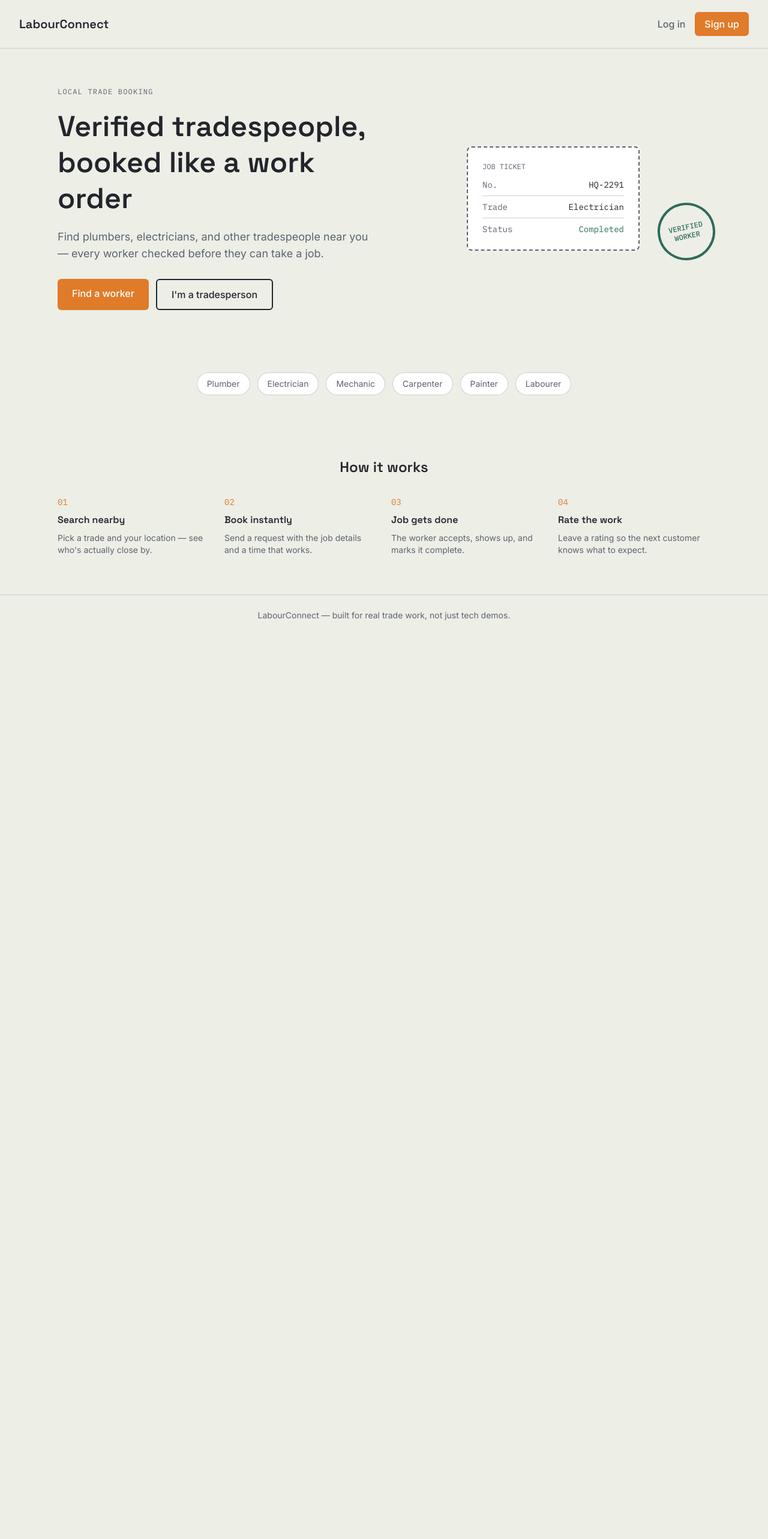
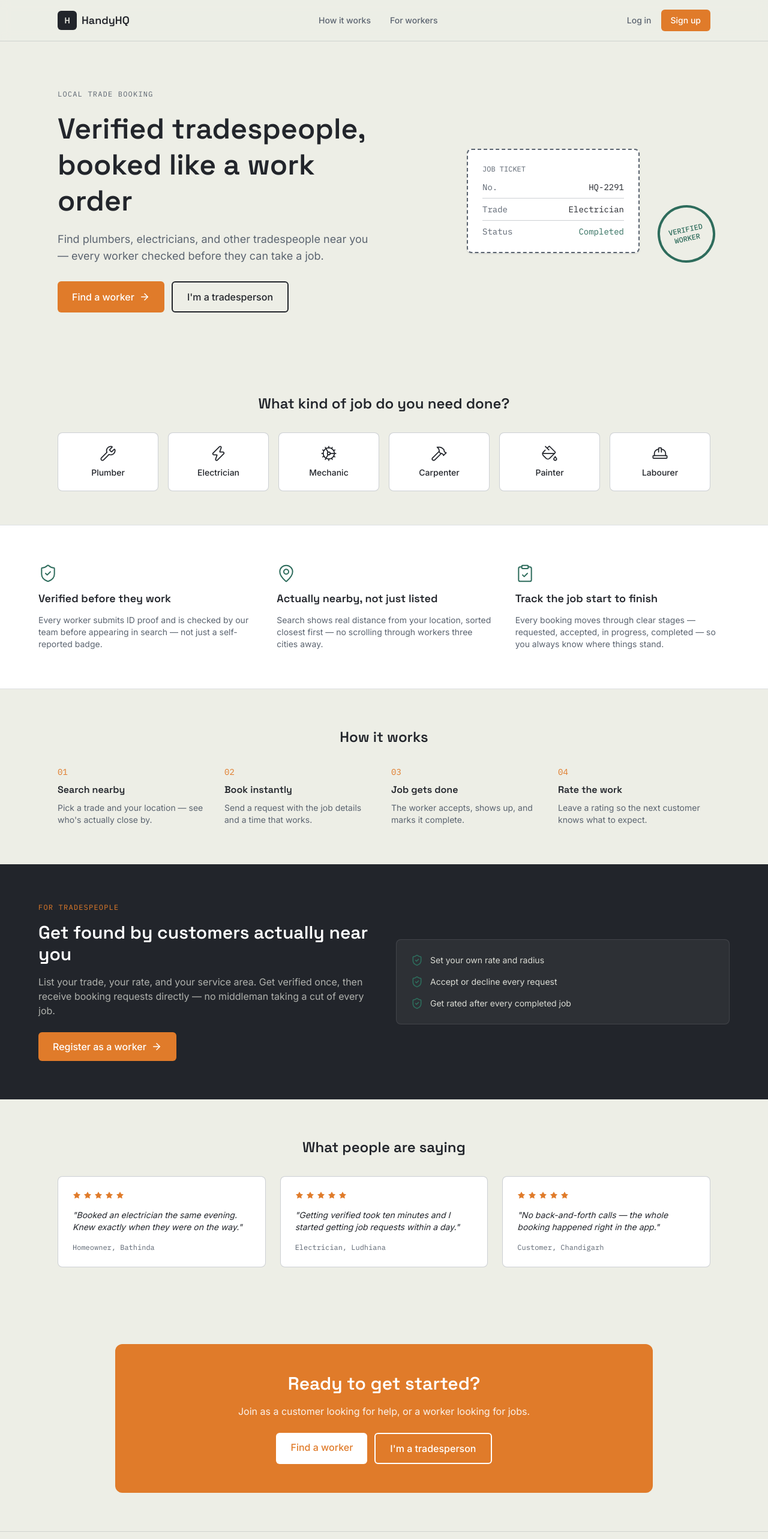
Before and after one commit to AadityaBansal01/HandyHQ, a React (Vite) app in the folder frontend/: page / in a window 1280 px wide. Shown: the top 2566 px of the page at 60% size. Before the commit the page ends 1060 px from the top, so only its background shows below. Built offline with nearby package versions, Linux system fonts and the light colour scheme.

Commit message:
rebuild landing page as HandyHQ with full sections and icons

```diff
--- a/frontend/index.html
+++ b/frontend/index.html
@@ -4,7 +4,7 @@
     <meta charset="UTF-8" />
     <link rel="icon" type="image/svg+xml" href="/favicon.svg" />
     <meta name="viewport" content="width=device-width, initial-scale=1.0" />
-    <title>frontend</title>
+    <title>HandyHQ — Book trusted local tradespeople</title>
     <!-- these two lines load our 3 fonts from Google Fonts, so we can use them in CSS -->
 <link rel="preconnect" href="https://fonts.googleapis.com">
 <link href="https://fonts.googleapis.com/css2?family=Space+Grotesk:wght@500;600&family=Inter:wght@400;500;600&family=IBM+Plex+Mono:wght@400;500&display=swap" rel="stylesheet">
--- a/frontend/package.json
+++ b/frontend/package.json
@@ -11,6 +11,7 @@
   },
   "dependencies": {
     "axios": "^1.18.1",
+    "lucide-react": "^1.23.0",
     "react": "^19.2.7",
     "react-dom": "^19.2.7",
     "react-router-dom": "^7.18.1"
--- a/frontend/src/pages/LandingPage.jsx
+++ b/frontend/src/pages/LandingPage.jsx
@@ -1,34 +1,89 @@
-// pages/LandingPage.jsx — the actual front door of the app
-// signature visual: a "job ticket" mockup + rotated verified stamp,
-// reusing the exact design tokens from our theme setup step
+// pages/LandingPage.jsx — HandyHQ's front door
+// grounded in the "job ticket" identity from our design tokens step:
+// warm paper background, ink text, amber for action, teal for trust/verified signals
 
 import { Link } from 'react-router-dom'
+import {
+  Wrench, Zap, Cog, Hammer, PaintBucket, HardHat,
+  ShieldCheck, MapPin, ClipboardCheck, Star, ArrowRight,
+} from 'lucide-react'
 
-function LandingPage() {
-  const trades = ['Plumber', 'Electrician', 'Mechanic', 'Carpenter', 'Painter', 'Labourer']
+// each trade gets a real icon instead of a plain text pill — makes the category
+// section feel like a product, not a placeholder list
+const trades = [
+  { name: 'Plumber', icon: Wrench },
+  { name: 'Electrician', icon: Zap },
+  { name: 'Mechanic', icon: Cog },
+  { name: 'Carpenter', icon: Hammer },
+  { name: 'Painter', icon: PaintBucket },
+  { name: 'Labourer', icon: HardHat },
+]
+
+// these three map directly to real features you built — verification (Phase 5),
+// geo search (Phase 2), and the booking lifecycle (Phase 4) — nothing fabricated
+const features = [
+  {
+    icon: ShieldCheck,
+    title: 'Verified before they work',
+    text: 'Every worker submits ID proof and is checked by our team before appearing in search — not just a self-reported badge.',
+  },
+  {
+    icon: MapPin,
+    title: 'Actually nearby, not just listed',
+    text: 'Search shows real distance from your location, sorted closest first — no scrolling through workers three cities away.',
+  },
+  {
+    icon: ClipboardCheck,
+    title: 'Track the job start to finish',
+    text: 'Every booking moves through clear stages — requested, accepted, in progress, completed — so you always know where things stand.',
+  },
+]
 
 const steps = [
-    { n: '01', title: 'Search nearby', text: 'Pick a trade and your location — see who\'s actually close by.' },
+  { n: '01', title: 'Search nearby', text: "Pick a trade and your location — see who's actually close by." },
   { n: '02', title: 'Book instantly', text: 'Send a request with the job details and a time that works.' },
   { n: '03', title: 'Job gets done', text: 'The worker accepts, shows up, and marks it complete.' },
   { n: '04', title: 'Rate the work', text: 'Leave a rating so the next customer knows what to expect.' },
 ]
 
+// fictional, illustrative quotes — not attributed to any real person —
+// just to show the tone/use-case of the app, common on real product landing pages
+const testimonials = [
+  { quote: 'Booked an electrician the same evening. Knew exactly when they were on the way.', name: 'Homeowner, Bathinda' },
+  { quote: 'Getting verified took ten minutes and I started getting job requests within a day.', name: 'Electrician, Ludhiana' },
+  { quote: "No back-and-forth calls — the whole booking happened right in the app.", name: 'Customer, Chandigarh' },
+]
+
+function LandingPage() {
   return (
-    <div className="min-h-screen">
-      {/* NAV */}
-      <nav className="flex justify-between items-center px-8 py-5 border-b border-steel/20">
-        <span className="font-display text-xl font-semibold text-ink">LabourConnect</span>
+    <div className="min-h-screen bg-paper">
+      {/* NAV — sticky so it stays visible while scrolling this longer page */}
+      <nav className="sticky top-0 bg-paper/95 backdrop-blur border-b border-steel/20 z-10">
+        <div className="max-w-6xl mx-auto flex justify-between items-center px-8 py-4">
+          <div className="flex items-center gap-2">
+            {/* simple monogram mark — a rounded square with the letter H, not a stock logo */}
+            <div className="w-8 h-8 rounded-md bg-ink flex items-center justify-center">
+              <span className="font-display text-paper font-semibold text-sm">H</span>
+            </div>
+            <span className="font-display text-lg font-semibold text-ink">HandyHQ</span>
+          </div>
+
+          <div className="hidden md:flex items-center gap-8">
+            <a href="#how-it-works" className="text-steel text-sm font-medium">How it works</a>
+            <a href="#for-workers" className="text-steel text-sm font-medium">For workers</a>
+          </div>
+
           <div className="flex items-center gap-4">
-          <Link to="/login" className="text-steel font-medium">Log in</Link>
-          <Link to="/signup" className="bg-amber text-white px-4 py-2 rounded-md font-medium">
+            <Link to="/login" className="text-steel font-medium text-sm">Log in</Link>
+            <Link to="/signup" className="bg-amber text-white px-4 py-2 rounded-md font-medium text-sm">
               Sign up
             </Link>
+          </div>
         </div>
       </nav>
 
       {/* HERO */}
-      <section className="grid md:grid-cols-2 gap-10 items-center px-8 py-16 max-w-6xl mx-auto">
+      <section className="grid md:grid-cols-2 gap-10 items-center px-8 py-20 max-w-6xl mx-auto">
         <div className="flex flex-col gap-5">
           <span className="font-mono text-xs text-steel tracking-widest">LOCAL TRADE BOOKING</span>
           <h1 className="font-display text-4xl md:text-5xl font-semibold text-ink leading-tight">
@@ -38,8 +93,8 @@ function LandingPage() {
             Find plumbers, electricians, and other tradespeople near you — every worker checked before they can take a job.
           </p>
           <div className="flex flex-wrap gap-3 pt-2">
-            <Link to="/signup?role=customer" className="bg-amber text-white px-6 py-3 rounded-md font-medium">
-              Find a worker
+            <Link to="/signup?role=customer" className="bg-amber text-white px-6 py-3 rounded-md font-medium flex items-center gap-2">
+              Find a worker <ArrowRight size={18} />
             </Link>
             <Link to="/signup?role=worker" className="border-2 border-ink text-ink px-6 py-3 rounded-md font-medium">
               I'm a tradesperson
@@ -47,9 +102,9 @@ function LandingPage() {
           </div>
         </div>
 
-        {/* SIGNATURE ELEMENT — the "job ticket" card with a rotated verified stamp */}
+        {/* SIGNATURE ELEMENT — job ticket card + rotated verified stamp */}
         <div className="relative flex justify-center">
-          <div className="bg-white border-2 border-dashed border-steel rounded-lg p-6 w-72 font-mono text-sm">
+          <div className="bg-white border-2 border-dashed border-steel rounded-lg p-6 w-72 font-mono text-sm shadow-sm">
             <p className="text-steel text-xs mb-3">JOB TICKET</p>
             <div className="flex justify-between border-b border-steel/30 pb-2 mb-2">
               <span className="text-steel">No.</span><span className="text-ink">HQ-2291</span>
@@ -61,7 +116,6 @@ function LandingPage() {
               <span className="text-steel">Status</span><span className="text-teal">Completed</span>
             </div>
           </div>
-          {/* rotated stamp — the recurring trust motif from the design tokens step */}
           <div className="absolute -bottom-4 -right-2 w-24 h-24 rounded-full border-4 border-teal flex items-center justify-center rotate-[-12deg] bg-paper">
             <span className="font-mono text-xs font-medium text-teal text-center leading-tight">VERIFIED<br/>WORKER</span>
           </div>
@@ -69,18 +123,34 @@ function LandingPage() {
       </section>
 
       {/* TRADE CATEGORIES */}
-      <section className="px-8 py-10 max-w-6xl mx-auto">
-        <div className="flex flex-wrap gap-3 justify-center">
-          {trades.map((trade) => (
-            <span key={trade} className="bg-white border border-steel/30 text-steel px-4 py-2 rounded-full text-sm">
-              {trade}
-            </span>
+      <section className="px-8 py-14 max-w-6xl mx-auto">
+        <h2 className="font-display text-2xl font-semibold text-ink mb-8 text-center">What kind of job do you need done?</h2>
+        <div className="grid grid-cols-2 md:grid-cols-6 gap-4">
+          {trades.map(({ name, icon: Icon }) => (
+            <Link key={name} to="/signup?role=customer"
+              className="bg-white border border-steel/30 rounded-lg p-5 flex flex-col items-center gap-2 hover:border-amber transition-colors">
+              <Icon className="text-ink" size={28} strokeWidth={1.5} />
+              <span className="text-ink text-sm font-medium">{name}</span>
+            </Link>
           ))}
         </div>
       </section>
 
-      {/* HOW IT WORKS — real sequence, matches the actual booking lifecycle */}
-      <section className="px-8 py-16 max-w-6xl mx-auto">
+      {/* FEATURES — tied to real backend capabilities, not fabricated claims */}
+      <section className="bg-white border-y border-steel/20 px-8 py-16">
+        <div className="max-w-6xl mx-auto grid md:grid-cols-3 gap-10">
+          {features.map(({ icon: Icon, title, text }) => (
+            <div key={title} className="flex flex-col gap-3">
+              <Icon className="text-teal" size={32} strokeWidth={1.5} />
+              <h3 className="font-display font-semibold text-ink text-lg">{title}</h3>
+              <p className="text-steel text-sm">{text}</p>
+            </div>
+          ))}
+        </div>
+      </section>
+
+      {/* HOW IT WORKS */}
+      <section id="how-it-works" className="px-8 py-16 max-w-6xl mx-auto">
         <h2 className="font-display text-2xl font-semibold text-ink mb-8 text-center">How it works</h2>
         <div className="grid md:grid-cols-4 gap-6">
           {steps.map((step) => (
@@ -93,9 +163,87 @@ function LandingPage() {
         </div>
       </section>
 
+      {/* FOR WORKERS — dedicated recruitment pitch, separate from the customer-facing hero */}
+      <section id="for-workers" className="bg-ink px-8 py-16">
+        <div className="max-w-6xl mx-auto grid md:grid-cols-2 gap-10 items-center">
+          <div className="flex flex-col gap-4">
+            <span className="font-mono text-xs text-amber tracking-widest">FOR TRADESPEOPLE</span>
+            <h2 className="font-display text-3xl font-semibold text-white">
+              Get found by customers actually near you
+            </h2>
+            <p className="text-paper/70">
+              List your trade, your rate, and your service area. Get verified once, then receive booking requests directly — no middleman taking a cut of every job.
+            </p>
+            <Link to="/signup?role=worker" className="bg-amber text-white px-6 py-3 rounded-md font-medium w-fit flex items-center gap-2 mt-2">
+              Register as a worker <ArrowRight size={18} />
+            </Link>
+          </div>
+          <div className="bg-white/5 border border-white/10 rounded-lg p-6 flex flex-col gap-4">
+            {['Set your own rate and radius', 'Accept or decline every request', 'Get rated after every completed job'].map((line) => (
+              <div key={line} className="flex items-center gap-3">
+                <ShieldCheck className="text-teal shrink-0" size={20} />
+                <span className="text-paper/90 text-sm">{line}</span>
+              </div>
+            ))}
+          </div>
+        </div>
+      </section>
+
+      {/* TESTIMONIALS — fictional, illustrative only */}
+      <section className="px-8 py-16 max-w-6xl mx-auto">
+        <h2 className="font-display text-2xl font-semibold text-ink mb-8 text-center">What people are saying</h2>
+        <div className="grid md:grid-cols-3 gap-6">
+          {testimonials.map(({ quote, name }) => (
+            <div key={name} className="bg-white border border-steel/30 rounded-lg p-6 flex flex-col gap-4">
+              <div className="flex gap-1 text-amber">
+                {[...Array(5)].map((_, i) => <Star key={i} size={14} fill="currentColor" strokeWidth={0} />)}
+              </div>
+              <p className="text-ink text-sm italic">"{quote}"</p>
+              <p className="text-steel text-xs font-mono">{name}</p>
+            </div>
+          ))}
+        </div>
+      </section>
+
+      {/* FINAL CTA BANNER */}
+      <section className="px-8 py-16">
+        <div className="max-w-4xl mx-auto bg-amber rounded-xl px-8 py-12 flex flex-col items-center text-center gap-4">
+          <h2 className="font-display text-3xl font-semibold text-white">Ready to get started?</h2>
+          <p className="text-white/90">Join as a customer looking for help, or a worker looking for jobs.</p>
+          <div className="flex gap-3 pt-2">
+            <Link to="/signup?role=customer" className="bg-white text-amber px-6 py-3 rounded-md font-medium">
+              Find a worker
+            </Link>
+            <Link to="/signup?role=worker" className="border-2 border-white text-white px-6 py-3 rounded-md font-medium">
+              I'm a tradesperson
+            </Link>
+          </div>
+        </div>
+      </section>
+
       {/* FOOTER */}
-      <footer className="border-t border-steel/20 px-8 py-6 text-center">
-        <p className="text-steel text-sm">LabourConnect — built for real trade work, not just tech demos.</p>
+      <footer className="border-t border-steel/20 px-8 py-10">
+        <div className="max-w-6xl mx-auto grid md:grid-cols-4 gap-8">
+          <div className="flex flex-col gap-2">
+            <span className="font-display font-semibold text-ink">HandyHQ</span>
+            <p className="text-steel text-sm">Local trade work, booked properly.</p>
+          </div>
+          <div className="flex flex-col gap-2">
+            <span className="text-ink text-sm font-medium">Product</span>
+            <Link to="/signup?role=customer" className="text-steel text-sm">Find a worker</Link>
+            <Link to="/signup?role=worker" className="text-steel text-sm">Become a worker</Link>
+          </div>
+          <div className="flex flex-col gap-2">
+            <span className="text-ink text-sm font-medium">Account</span>
+            <Link to="/login" className="text-steel text-sm">Log in</Link>
+            <Link to="/signup" className="text-steel text-sm">Sign up</Link>
+          </div>
+          <div className="flex flex-col gap-2">
+            <span className="text-ink text-sm font-medium">HandyHQ</span>
+            <span className="text-steel text-sm">A student project — MVP build</span>
+          </div>
+        </div>
+        <p className="text-steel text-xs font-mono text-center pt-8">© 2026 HandyHQ</p>
       </footer>
     </div>
   )
```
Also changed, not shown: 1 other file (tests, documents, lock files or other folders). Lines whose indentation alone changed are shown as unchanged.
